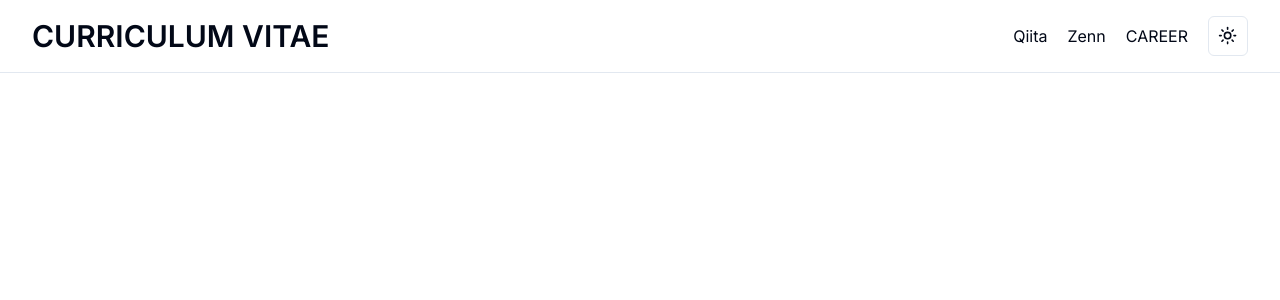
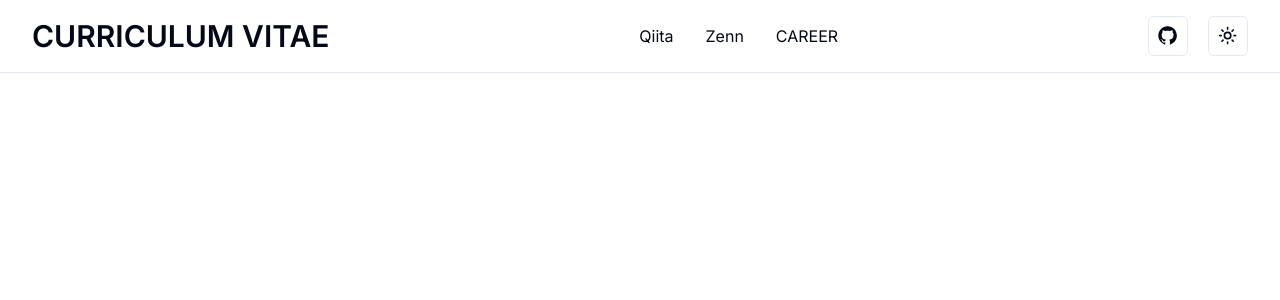
Before and after one commit to hukuryo/My-Curriculum-Vitae-App, a Next.js app: page / in a window 1280 px wide. Shown: the top 300 px of the page. Built offline with nearby package versions, Linux system fonts and the light colour scheme.

Commit message:
ヘッダーのデザインを調整

```diff
--- a/app/components/Header.tsx
+++ b/app/components/Header.tsx
@@ -3,6 +3,9 @@
 import React from "react";
 import { ModeToggle } from "./ui/toggle";
 import Link from "next/link";
+import { GitHubLogoIcon } from "@radix-ui/react-icons";
+
+import { Button } from "@/app/components/ui/button";
 
 export const Header = () => {
   return (
@@ -13,7 +16,8 @@ export const Header = () => {
             CURRICULUM VITAE
           </h1>
         </Link>
-        <div className="flex items-center gap-5">
+        <div className="flex-grow flex justify-center items-center gap-5">
+          <div className="flex gap-8">
             <Link className="hover:opacity-75" href="/qiita">
               Qiita
             </Link>
@@ -23,6 +27,14 @@ export const Header = () => {
             <Link className="hover:opacity-75" href="/career">
               CAREER
             </Link>
+          </div>
+        </div>
+        <div className="flex items-center gap-5">
+          <Link className="hover:opacity-75" href="https://github.com/hukuryo">
+            <Button variant="outline" size="icon">
+              <GitHubLogoIcon className="h-[1.2rem] w-[1.2rem]" />
+            </Button>
+          </Link>
           <ModeToggle />
         </div>
       </div>
--- a/package.json
+++ b/package.json
@@ -13,6 +13,7 @@
   "dependencies": {
     "@radix-ui/react-context-menu": "^2.1.5",
     "@radix-ui/react-dropdown-menu": "^2.0.6",
+    "@radix-ui/react-icons": "^1.3.0",
     "@radix-ui/react-slot": "^1.0.2",
     "@radix-ui/react-toggle": "^1.0.3",
     "class-variance-authority": "^0.7.0",
```
Also changed, not shown: 1 other file (tests, documents, lock files or other folders). Lines whose indentation alone changed are shown as unchanged.
